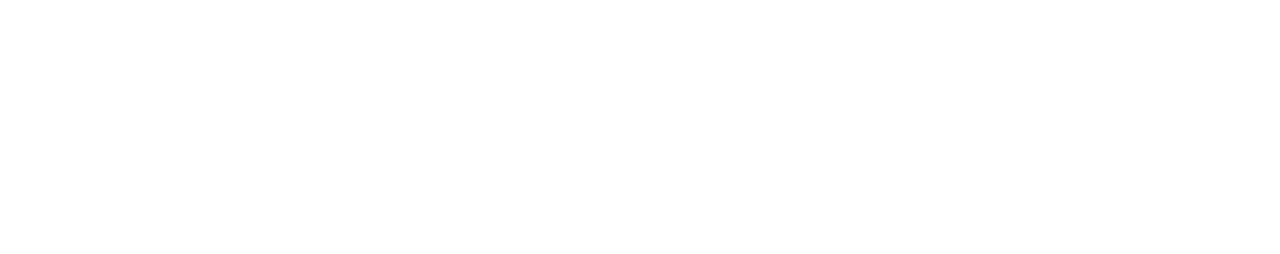
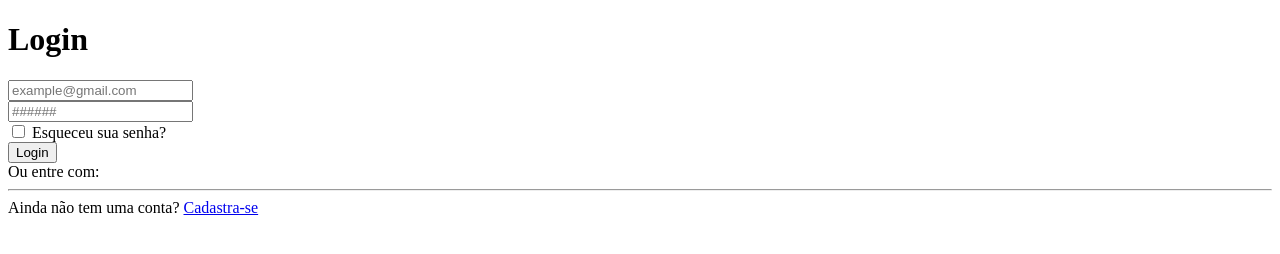
Before and after one commit to DeveloperJean/udemy-tela-de-login, a plain HTML site: page index.html in a window 1280 px wide. Drawn offline with Linux system fonts and the light colour scheme.

Commit message:
Update index.html

```diff
--- a/index.html
+++ b/index.html
@@ -15,9 +15,50 @@
 </head>
 <body>
     <header>
-
+        <h1>Login</h1>
     </header>
     <main>
+        <form>
+            <section class="inputs-contaniner">
+                <input type="email" placeholder="example@gmail.com">
+
+                <div class="password-container">
+                    <input type="password" id="field-password" class="field-password" placeholder="######">
+                    <i></i>
+                    <i></i>
+                </div>
+
+            </section>
+
+            <section class="password-infos">
+                <div>
+                    <input type="checkbox">
+                    <span>Esqueceu sua senha?</span>
+                </div>
+
+                <a href="Esqueceu a sua senha?"></a>
+            </section>
+
+            <button id="btn-login">Login</button>
+
+            <section class="links-container">
+                <span>Ou entre com:</span>
+
+                <aside>
+                    <a href=""><i></i></a>
+                    <a href=""><i></i></a>
+                    <a href=""><i></i></a>
+                </aside>
+
+
+            </section>
+
+
+            <footer>
+                <hr>
+                <span>Ainda não tem uma conta? <a href="##">Cadastra-se</a></span>
+            </footer>
+        </form>
 
     </main>
 
```
